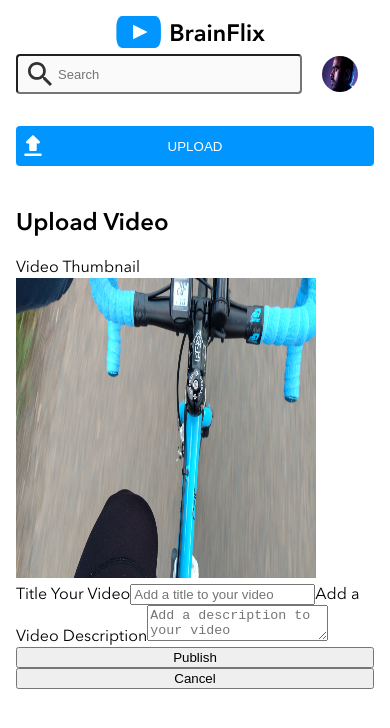
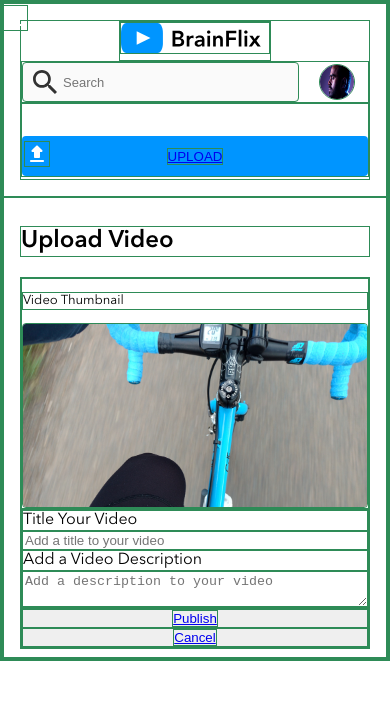
Before and after one commit to rm-jordan/brainflix, a React (Create React App) app: page /upload in a window 390 px wide. Shown: the top 728 px of the page. Built offline with nearby package versions, Linux system fonts and the light colour scheme.

Commit message:
fixed upload redirect, added onClick notification alert, started tablet styling/format of uploadpage

```diff
--- a/src/components/Header/Header.js
+++ b/src/components/Header/Header.js
@@ -31,12 +31,14 @@ export default function Header() {
 
         <div className="header__button__container">
           <button className="header__button">
+            <Link to="/upload">
               <img
                 className="header__button__icon"
                 src={buttonIcon}
                 alt="upload icon"
               />
               UPLOAD
+            </Link>
           </button>
         </div>
         <img
--- a/src/pages/UploadPage/UploadPage.js
+++ b/src/pages/UploadPage/UploadPage.js
@@ -1,34 +1,44 @@
 import "./UploadPage.scss";
 import buttonIcon from "../../assets/images/Icons/upload.svg";
 import bicycle from "../../assets/images/Images/Upload-video-preview.jpg";
+import { Link } from "react-router-dom";
 
 export default function UploadPage() {
   return (
-    <section>
-      <div className="section-container">
+    <section className="upload">
       <h1>Upload Video</h1>
-        <label>Video Thumbnail</label>
-        <div className="img-container">
-          <img src={bicycle} alt="this is a bicycle" />
+      <form>
+        <div className="upload__container-left">
+          <p>Video Thumbnail</p>
+          <img className="upload__img" src={bicycle} alt="this is a bicycle" />
         </div>
-        <form>
+        <div className="upload__container--right">
           <label>Title Your Video</label>
           <input placeholder="Add a title to your video"></input>
           <label>Add a Video Description</label>
           <textarea placeholder="Add a description to your video"></textarea>
-        </form>
-        <div className="buttonflex">
-          <button>
+        </div>
+        <div className="upload__button__container">
+          <button
+            type="submit"
+            onClick={() => {
+              alert("You have been notified of your upload!");
+            }}
+          >
+            <Link to="/">
               <img
                 className="header__button__icon"
                 src={buttonIcon}
                 alt="upload icon"
               />
               Publish
+            </Link>
           </button>
-          <button>Cancel</button>
+          <button>
+            <Link to="/">Cancel</Link>
+          </button>
         </div>
-      </div>
+      </form>
     </section>
   );
 }
--- a/src/pages/UploadPage/UploadPage.scss
+++ b/src/pages/UploadPage/UploadPage.scss
@@ -1,23 +1,28 @@
-.section-container {
-  padding: 0.5rem 1rem;
+* {
+  border: 1px solid seagreen;
 }
 
-img {
-  height: 300px;
-  width: 300px;
+.upload {
+  padding: 0.5rem 1rem;
+  &__container--left {
+    display: flex;
+    flex-direction: column;
+  }
+  &__img {
+    width: 100%;
+    display: block;
+    border-radius: 4px;
+  }
+  &__container--right {
+    display: flex;
+    flex-direction: column;
+  }
+  &__button__container {
+    display: flex;
+    flex-direction: column;
+  }
+  &__button__icon {
+    width: 30px;
+    height: 30px;
+  }
 }
-
-.header__button__icon {
-  width: 30px;
-  height: 30px;
-}
-
-.form-flex {
-  display: flex;
-  flex-direction: column;
-}
-
-.buttonflex {
-  display: flex;
-  flex-direction: column;
-}
```
Lines whose indentation alone changed are shown as unchanged.
